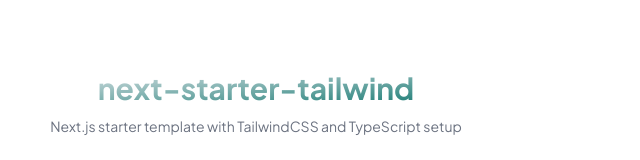
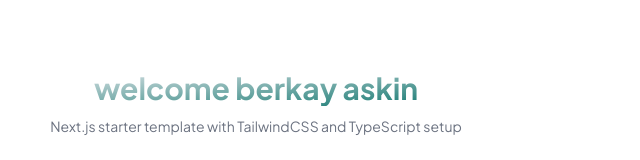
Before and after one commit to berkayaskin/next-starter-tailwind, a Next.js app: page / in a window 1280 px wide. Shown: the part 247-407 px from the top of the page, without its empty margins (384-1024 px from the left). Built offline with nearby package versions, Linux system fonts and the light colour scheme.

Commit message:
feat(lib, components): add and configure @redux-toolkit
create dummy auth-slice as boilerplate, show username in starter-text component

```diff
--- a/package.json
+++ b/package.json
@@ -23,6 +23,7 @@
   },
   "dependencies": {
     "@radix-ui/react-slot": "^1.0.2",
+    "@reduxjs/toolkit": "^1.9.5",
     "class-variance-authority": "^0.6.1",
     "clsx": "^2.0.0",
     "lucide-react": "^0.259.0",
@@ -33,6 +34,7 @@
     "react": "18.2.0",
     "react-dom": "18.2.0",
     "react-icons": "^4.10.1",
+    "react-redux": "^8.1.2",
     "tailwind-merge": "^1.13.2",
     "tailwindcss-animate": "^1.0.6"
   },
--- a/src/components/samples/starter-text/index.tsx
+++ b/src/components/samples/starter-text/index.tsx
@@ -1,8 +1,14 @@
+'use client'
+
+import { useAppSelector } from '@/lib/redux/hooks/useAppSelector'
+
 const StarterText = () => {
+  const userName = useAppSelector((state) => state.auth.user)
+
   return (
     <div className="grid gap-2.5">
-      <h1 className=" bg-gradient-to-br from-gray-200 to-teal-700 bg-clip-text text-2xl font-bold text-transparent md:text-3xl">
-        next-starter-tailwind
+      <h1 className="bg-gradient-to-br from-gray-200 to-teal-700 bg-clip-text text-2xl font-bold text-transparent md:text-3xl">
+        welcome {userName.toLowerCase()}
       </h1>
       <p className="text-xs text-gray-500 md:text-sm">
         Next.js starter template with TailwindCSS and TypeScript setup
--- a/src/layouts/index.tsx
+++ b/src/layouts/index.tsx
@@ -1,6 +1,6 @@
 import type { ReactNode } from 'react'
 
-import { ThemeProvider } from '@/lib/providers'
+import { ReduxProvider, ThemeProvider } from '@/lib/providers'
 
 import Footer from './footer'
 import Header from './header'
@@ -11,6 +11,7 @@
 
 const Layout = ({ children }: LayoutProps) => {
   return (
+    <ReduxProvider>
       <ThemeProvider attribute="class" defaultTheme="system" enableSystem>
         <div className="flex min-h-screen flex-col">
           <Header />
@@ -20,6 +21,7 @@
           <Footer />
         </div>
       </ThemeProvider>
+    </ReduxProvider>
   )
 }
 
--- a/src/lib/providers/index.ts
+++ b/src/lib/providers/index.ts
@@ -1 +1,2 @@
+export { ReduxProvider } from './redux'
 export { ThemeProvider } from './theme'
--- /dev/null
+++ b/src/lib/providers/redux.tsx
@@ -0,0 +1,7 @@
+'use client'
+import { store } from '@/lib/redux/store'
+import { Provider } from 'react-redux'
+
+export function ReduxProvider({ children }: { children: React.ReactNode }) {
+  return <Provider store={store}>{children}</Provider>
+}
--- /dev/null
+++ b/src/lib/redux/features/auth-slice.ts
@@ -0,0 +1,24 @@
+import { createSlice } from '@reduxjs/toolkit'
+
+export type AuthState = {
+  isAuthenticated: boolean
+  user: string
+}
+
+const initialState: AuthState = {
+  isAuthenticated: false,
+  user: 'Berkay Askin',
+}
+
+export const authSlice = createSlice({
+  name: 'auth',
+  initialState,
+  reducers: {
+    login: (state) => {
+      state.isAuthenticated = true
+    },
+  },
+})
+
+export const { login } = authSlice.actions
+export default authSlice.reducer
--- /dev/null
+++ b/src/lib/redux/hooks/useAppDispatch.ts
@@ -0,0 +1,5 @@
+import { useDispatch } from 'react-redux'
+import { store } from '../store'
+
+export type AppDispatch = typeof store.dispatch
+export const useAppDispatch: () => AppDispatch = useDispatch
--- /dev/null
+++ b/src/lib/redux/hooks/useAppSelector.ts
@@ -0,0 +1,5 @@
+import { TypedUseSelectorHook, useSelector } from 'react-redux'
+import { store } from '../store'
+
+export type RootState = ReturnType<typeof store.getState>
+export const useAppSelector: TypedUseSelectorHook<RootState> = useSelector
--- /dev/null
+++ b/src/lib/redux/store.ts
@@ -0,0 +1,8 @@
+import { configureStore } from '@reduxjs/toolkit'
+import authReducer from './features/auth-slice'
+
+export const store = configureStore({
+  reducer: {
+    auth: authReducer,
+  },
+})
```
Lines whose indentation alone changed are shown as unchanged.
